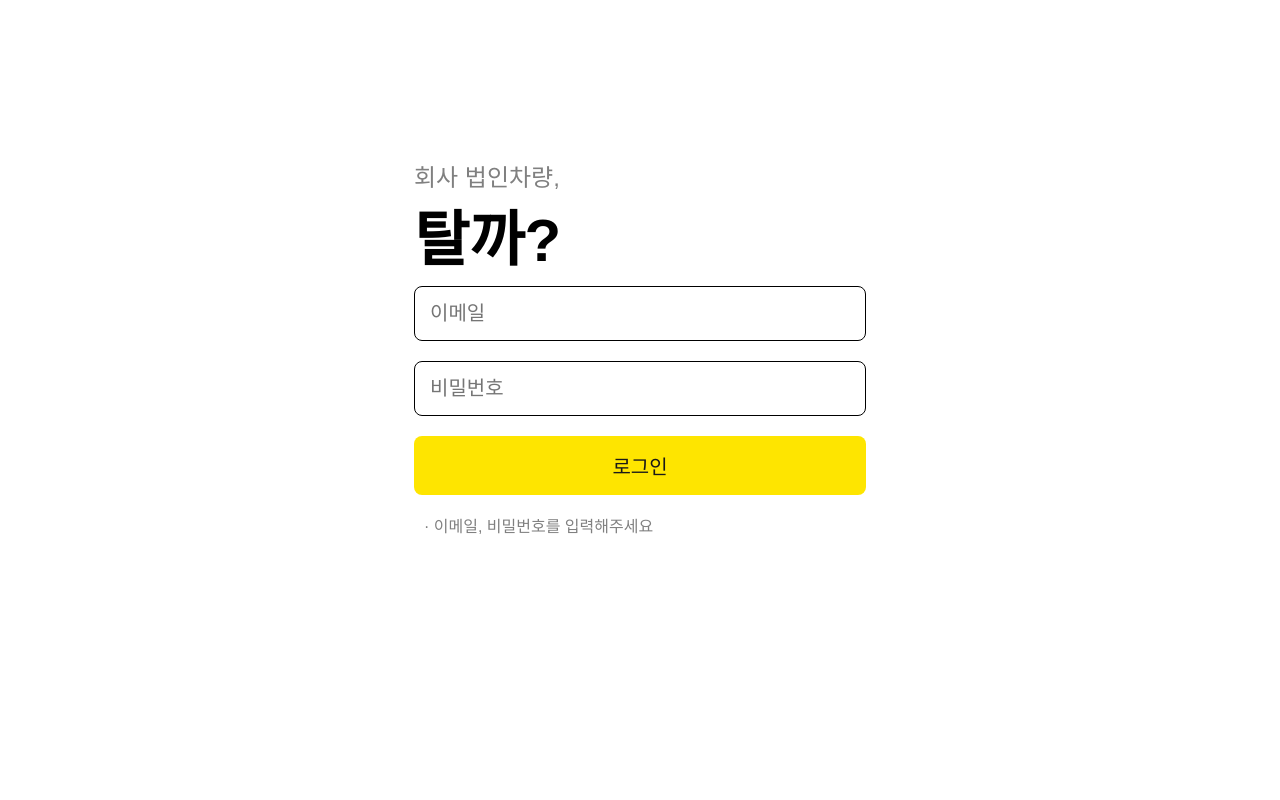
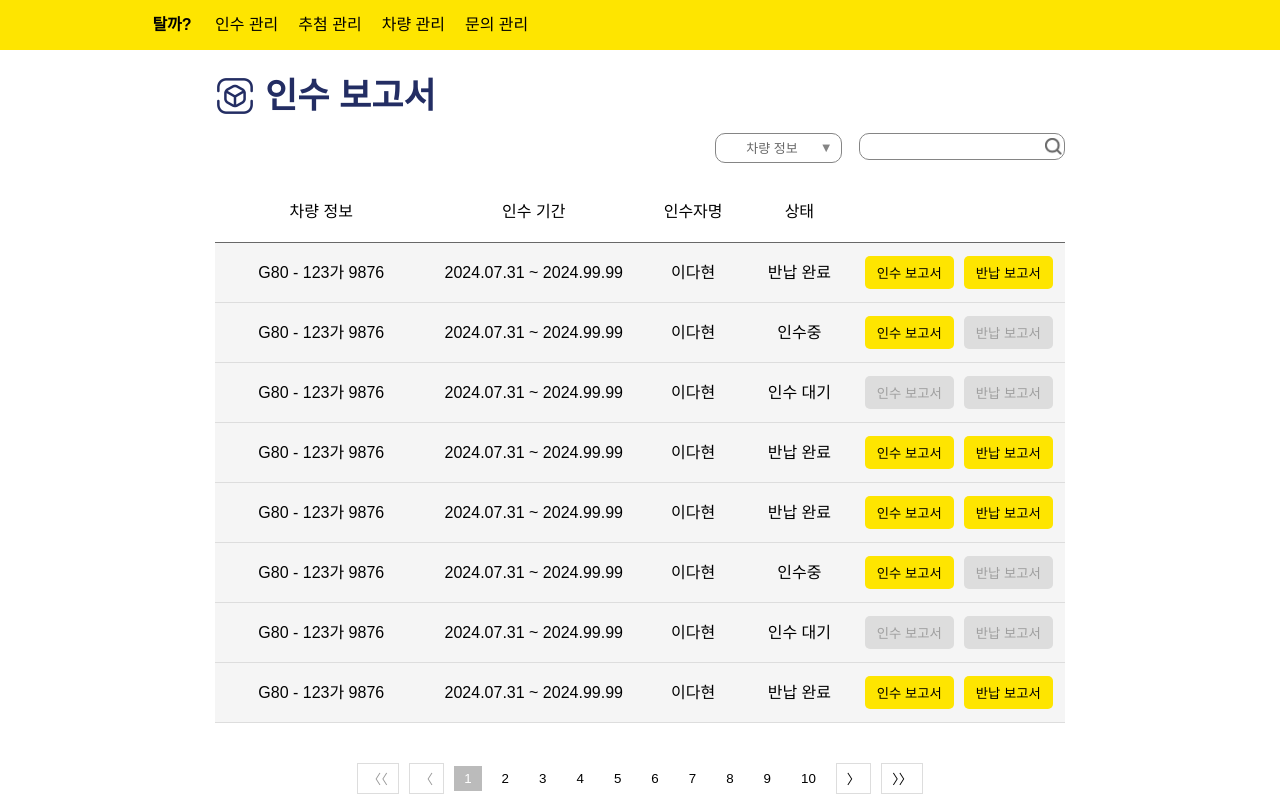
Before and after one commit to KEA-ENTER/ENTER-FE, a React (Vite) app: page /admin/vehicle-step in a window 1280 px wide. Built offline with nearby package versions, Linux system fonts and the light colour scheme.

Commit message:
Feat: 더미데이터 예쁘게

```diff
--- a/src/App.tsx
+++ b/src/App.tsx
@@ -18,7 +18,7 @@ import QuestionPage from './pages/admin/question/QuestionPage';
 import QuestionDetailPage from './pages/admin/question/QuestionDetailPage';
 
 export default function App() {
-    const [role, setRole] = useState<string | null>(null);
+    const [role, setRole] = useState<string | null>('admin');
     const handleLoginSuccess = (role: string) => {
         setRole(role);
     };
--- a/src/components/admin/question/QuestionDetailContents.tsx
+++ b/src/components/admin/question/QuestionDetailContents.tsx
@@ -4,16 +4,10 @@ import DateString from "../basic/DateString";
 const questionData = {
     id: 1,
     category: "차량 문의",
-    contentSummary: "안녕하세요 안녕하세요안녕하",
+    contentSummary: "저는 악성유저니까 빨리 답변",
     date: "2020-02-02",
     userName: "이다현",
-    contents: "안녕하세요 안녕하세요안녕하세요 안녕하세요안녕하세요 안녕하세요안녕하세요"
-    + "안녕하세요안녕하세요 안녕하세요안녕하세요 안녕하세요안녕하세요 안녕하세요안녕하세요"
-    + "안녕하세요안녕하세요 안녕하세요안녕하세요 안녕하세요안녕하세요 안녕하세요안녕하세요"
-    + "안녕하세요안녕하세요 안녕하세요안녕하세요 안녕하세요안녕하세요 안녕하세요안녕하세요"
-    + "안녕하세요안녕하세요 안녕하세요안녕하세요 안녕하세요안녕하세요 안녕하세요안녕하세요"
-    + "안녕하세요안녕하세요 안녕하세요안녕하세요 안녕하세요안녕하세요 안녕하세요안녕하세요"
-    + "안녕하세요안녕하세요 안녕하세요안녕하세요 안녕하세요안녕하세요 안녕하세요안녕하세요"
+    contents:  "저는 악성유저니까 빨리 답변 부탁드려요\n\n2024년 7월 31일에 개큰 페널티를 받았습니다.\n왜 저에게 페널티가 부여됐는지 도저히 모르겠어서 문의 드립니다.\n편하신 시간에 천천하지만 신속하고 빠르게 답변 부탁드립니다."
 };
 
 export default function QuestionDetailContents () {
@@ -48,4 +42,5 @@ const ContentBox = styled.div`
     border: 1px solid #686868;
     border-radius: 10px;
     margin: 20px 0px;
+    white-space: pre-wrap;
 `;
--- a/src/components/admin/step/report/penalty/PenaltyList.tsx
+++ b/src/components/admin/step/report/penalty/PenaltyList.tsx
@@ -31,6 +31,7 @@ const PenaltyList: React.FC = () => {
             <thead>
             <TableRow>
                 <TableHeader>사유</TableHeader>
+                <TableHeader>페널티 수준</TableHeader>
                 <TableHeader>날짜</TableHeader>
                 <TableHeaderDetail>비고</TableHeaderDetail>
                 <TableHeader></TableHeader>
@@ -40,6 +41,7 @@ const PenaltyList: React.FC = () => {
             {data.map((item) => (
                 <TableRow key={item.id}>
                 <TableCell>{item.category}</TableCell>
+                <TableCell>{item.level}</TableCell>
                 <TableCell>{item.date}</TableCell>
                 <TableCellDetail>{item.detail}</TableCellDetail>
                 <TableCell>
@@ -95,21 +97,21 @@ const TableHeader = styled.td`
   font-style: none;
   padding: 10px;
   text-align: center;
-  width: 20%;
+  width: 18%;
 `;
 
 const TableHeaderDetail = styled(TableHeader)`
-  width: 40%;
+  width: 28%;
 `;
 
 const TableCell = styled.td`
   padding: 10px;
   text-align: center;
-  width: 20%;
+  width: 18%;
 `;
 
 const TableCellDetail = styled(TableCell)`
-  width: 40%;
+  width: 28%;
 `;
 
 const DeleteButton = styled.button`
--- a/src/components/admin/vehicle/VehicleDetail.tsx
+++ b/src/components/admin/vehicle/VehicleDetail.tsx
@@ -6,7 +6,7 @@ import VehicleDetailInfo from "./VehicleDetailInfo";
 import VehicleDetailReport from "./VehicleDetailReport";
 
 const vehicleData = {
-    imageUrl: "img/vehicle-step.png",
+    imageUrl: "https://img.khan.co.kr/news/2020/04/05/l_2020040601000443600045541.jpg",
     status: "사용 가능",
     manufacturer: "현대",
     model: "model",
--- a/src/data/admin/question/question.json
+++ b/src/data/admin/question/question.json
@@ -2,7 +2,7 @@
     {
         "id": 1,
         "category": "차량 문의",
-        "contentSummary": "안녕하세요 넌 바보야 나는짱임",
+        "contentSummary": "저는 악성유저니까 빨리 답변",
         "status": "답변 완료",
         "userName": "이다현",
         "date": "2024-02-02"
@@ -10,7 +10,7 @@
     {
         "id": 2,
         "category": "차량 문의",
-        "contentSummary": "안녕하세요 넌 바보야 나는짱임",
+        "contentSummary": "저는 악성유저니까 빨리 답변",
         "status": "답변 완료",
         "userName": "이다현",
         "date": "2024-02-02"
@@ -18,7 +18,7 @@
     {
         "id": 3,
         "category": "차량 문의",
-        "contentSummary": "안녕하세요 넌 바보야 나는짱임",
+        "contentSummary": "저는 악성유저니까 빨리 답변",
         "status": "답변 완료",
         "userName": "이다현",
         "date": "2024-02-02"
@@ -26,7 +26,7 @@
     {
         "id": 4,
         "category": "차량 문의",
-        "contentSummary": "안녕하세요 넌 바보야 나는짱임",
+        "contentSummary": "저는 악성유저니까 빨리 답변",
         "status": "답변 완료",
         "userName": "이다현",
         "date": "2024-02-02"
@@ -34,7 +34,7 @@
     {
         "id": 5,
         "category": "차량 문의",
-        "contentSummary": "안녕하세요 넌 바보야 나는짱임",
+        "contentSummary": "저는 악성유저니까 빨리 답변",
         "status": "답변 완료",
         "userName": "이다현",
         "date": "2024-02-02"
@@ -42,7 +42,7 @@
     {
         "id": 6,
         "category": "차량 문의",
-        "contentSummary": "안녕하세요 넌 바보야 나는짱임",
+        "contentSummary": "저는 악성유저니까 빨리 답변",
         "status": "답변 완료",
         "userName": "이다현",
         "date": "2024-02-02"
@@ -50,7 +50,7 @@
     {
         "id": 7,
         "category": "차량 문의",
-        "contentSummary": "안녕하세요 넌 바보야 나는짱임",
+        "contentSummary": "저는 악성유저니까 빨리 답변",
         "status": "답변 완료",
         "userName": "이다현",
         "date": "2024-02-02"
@@ -58,7 +58,7 @@
     {
         "id": 8,
         "category": "차량 문의",
-        "contentSummary": "안녕하세요 넌 바보야 나는짱임",
+        "contentSummary": "저는 악성유저니까 빨리 답변",
         "status": "답변 완료",
         "userName": "이다현",
         "date": "2024-02-02"
--- a/src/data/admin/step/penalty.json
+++ b/src/data/admin/step/penalty.json
@@ -1,30 +1,16 @@
 [
     {
         "id": 1,
-        "category": "hi1",
+        "category": "사용 불량",
         "date": "2020-02-01",
-        "level": "high",
-        "detail": "no"
+        "level": "보통",
+        "detail": "사용 불량"
     },
     {
         "id": 2,
-        "category": "hi2",
+        "category": "사용 불량",
         "date": "2020-02-02",
-        "level": "high",
-        "detail": "nono"
-    },
-    {
-        "id": 3,
-        "category": "hi3",
-        "date": "2020-02-03",
-        "level": "high",
-        "detail": "nonono"
-    },
-    {
-        "id": 4,
-        "category": "hi4",
-        "date": "2020-02-04",
-        "level": "high",
-        "detail": "nononono"
+        "level": "높음",
+        "detail": "사용 진짜 많이 불량"
     }
 ]
--- a/src/data/admin/step/step.json
+++ b/src/data/admin/step/step.json
@@ -1,8 +1,8 @@
 [
     {
         "id": 1,
-        "model": "fds",
-        "number": "lwer1345",
+        "model": "G80",
+        "number": "123가 9876",
         "startDate": "2024-07-31",
         "endDate": "2024-99-99",
         "receiver": "이다현",
@@ -10,8 +10,8 @@
     },
     {
         "id": 2,
-        "model": "fds",
-        "number": "lwer1345",
+        "model": "G80",
+        "number": "123가 9876",
         "startDate": "2024-07-31",
         "endDate": "2024-99-99",
         "receiver": "이다현",
@@ -19,8 +19,8 @@
     },
     {
         "id": 3,
-        "model": "fds",
-        "number": "lwer1345",
+        "model": "G80",
+        "number": "123가 9876",
         "startDate": "2024-07-31",
         "endDate": "2024-99-99",
         "receiver": "이다현",
@@ -28,8 +28,8 @@
     },
     {
         "id": 4,
-        "model": "fds",
-        "number": "lwer1345",
+        "model": "G80",
+        "number": "123가 9876",
         "startDate": "2024-07-31",
         "endDate": "2024-99-99",
         "receiver": "이다현",
@@ -37,8 +37,8 @@
     },
     {
         "id": 5,
-        "model": "fds",
-        "number": "lwer1345",
+        "model": "G80",
+        "number": "123가 9876",
         "startDate": "2024-07-31",
         "endDate": "2024-99-99",
         "receiver": "이다현",
@@ -46,8 +46,8 @@
     },
     {
         "id": 6,
-        "model": "fds",
-        "number": "lwer1345",
+        "model": "G80",
+        "number": "123가 9876",
         "startDate": "2024-07-31",
         "endDate": "2024-99-99",
         "receiver": "이다현",
@@ -55,8 +55,8 @@
     },
     {
         "id": 7,
-        "model": "fds",
-        "number": "lwer1345",
+        "model": "G80",
+        "number": "123가 9876",
         "startDate": "2024-07-31",
         "endDate": "2024-99-99",
         "receiver": "이다현",
@@ -64,8 +64,8 @@
     },
     {
         "id": 8,
-        "model": "fds",
-        "number": "lwer1345",
+        "model": "G80",
+        "number": "123가 9876",
         "startDate": "2024-07-31",
         "endDate": "2024-99-99",
         "receiver": "이다현",
--- a/src/data/admin/step/vehicle.json
+++ b/src/data/admin/step/vehicle.json
@@ -5,7 +5,7 @@
         "model": "G80",
         "number": "123가 1234",
         "personnel": 2,
-        "state": "take-over"
+        "state": "사용중"
     },
     {
         "id": 2,
@@ -13,7 +13,7 @@
         "model": "G80",
         "number": "123가 1234",
         "personnel": 2,
-        "state": "take-over"
+        "state": "사용중"
     },
     {
         "id": 3,
@@ -21,7 +21,7 @@
         "model": "G80",
         "number": "123가 1234",
         "personnel": 2,
-        "state": "take-over"
+        "state": "사용중"
     },
     {
         "id": 4,
@@ -29,6 +29,6 @@
         "model": "G80",
         "number": "123가 1234",
         "personnel": 2,
-        "state": "take-over"
+        "state": "사용중"
     }
 ]
```
